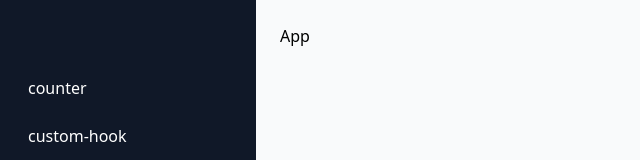
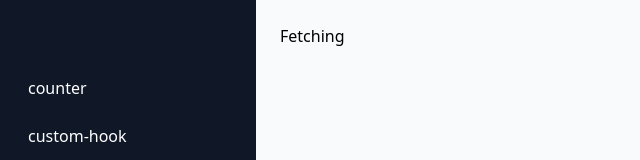
Before and after one commit to danielnguyen5070/reactjs-daily, a React (Vite) app: page /fetch-data in a window 1280 px wide. Shown: the top 160 px of the page, without its empty margins (0-640 px from the left). Built offline with nearby package versions, Linux system fonts and the light colour scheme.

Commit message:
update fetch

```diff
--- a/src/features/fetch-data/index.tsx
+++ b/src/features/fetch-data/index.tsx
@@ -1,14 +1,21 @@
 
 // The Task
 //	- Fetch users from an API
-//	- Implement search by name
+//  	- https://jsonplaceholder.typicode.com/posts/1
+// 		{
+// 			id: 1,
+// 			title: '...',
+// 			body: '...',
+// 			userId: 1
+// 		}
+//	- Implement search by title
 //	- Avoid unnecessary re - renders
 //	- Keep the UI responsive
 
 export default function App() {
 	return (
 		<div>
-			App
+			Fetching
 		</div>
 	)
 }
```
